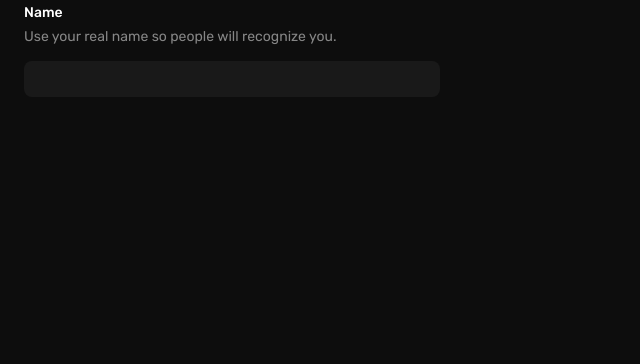
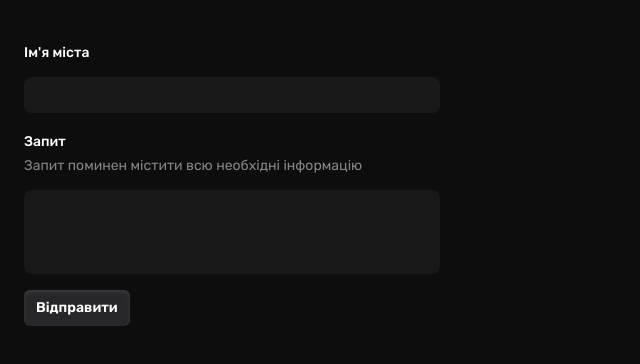
Before and after one commit to oleksiyboichuk/tourist_locations-react, a React (Vite) app: page / in a window 1280 px wide. Shown: the top 364 px of the page, without its empty margins (0-640 px from the left). Built offline with nearby package versions, Linux system fonts and the light colour scheme.

Commit message:
update form style

```diff
--- a/src/components/add-location-form/index.tsx
+++ b/src/components/add-location-form/index.tsx
@@ -1,14 +1,18 @@
-import { Description, Field, Input, Label } from "@headlessui/react";
+import {
+  Description,
+  Field,
+  Input,
+  Textarea,
+  Label,
+  Button,
+} from "@headlessui/react";
 import clsx from "clsx";
 
 const AddLocationForm = () => {
   return (
-    <div className="w-full max-w-md px-4">
-      <Field>
-        <Label className="text-sm/6 font-medium text-white">Name</Label>
-        <Description className="text-sm/6 text-white/50">
-          Use your real name so people will recognize you.
-        </Description>
+    <div className="w-full max-w-md px-4 my-10">
+      <Field className="mb-4">
+        <Label className="text-sm/6 font-medium text-white">Ім'я міста</Label>
         <Input
           className={clsx(
             "mt-3 block w-full rounded-lg border-none bg-white/5 py-1.5 px-3 text-sm/6 text-white",
@@ -16,6 +20,24 @@ const AddLocationForm = () => {
           )}
         />
       </Field>
+      <Field className="mb-4">
+        <Label className="text-sm/6 font-medium text-white">Запит</Label>
+        <Description className="text-sm/6 text-white/50">
+          Запит поминен містити всю необхідні інформацію
+        </Description>
+        <Textarea
+          className={clsx(
+            "mt-3 block w-full resize-none rounded-lg border-none bg-white/5 py-1.5 px-3 text-sm/6 text-white",
+            "focus:outline-none data-[focus]:outline-2 data-[focus]:-outline-offset-2 data-[focus]:outline-white/25"
+          )}
+          rows={3}
+        />
+      </Field>
+      <Field>
+        <Button className="inline-flex items-center gap-2 rounded-md bg-zinc-800 py-1.5 px-3 text-sm/6 font-semibold text-white shadow-inner shadow-white/10 focus:outline-none data-[hover]:bg-zinc-700 data-[open]:bg-gray-700 data-[focus]:outline-1 data-[focus]:outline-white">
+          Відправити
+        </Button>
+      </Field>
     </div>
   );
 };
```
